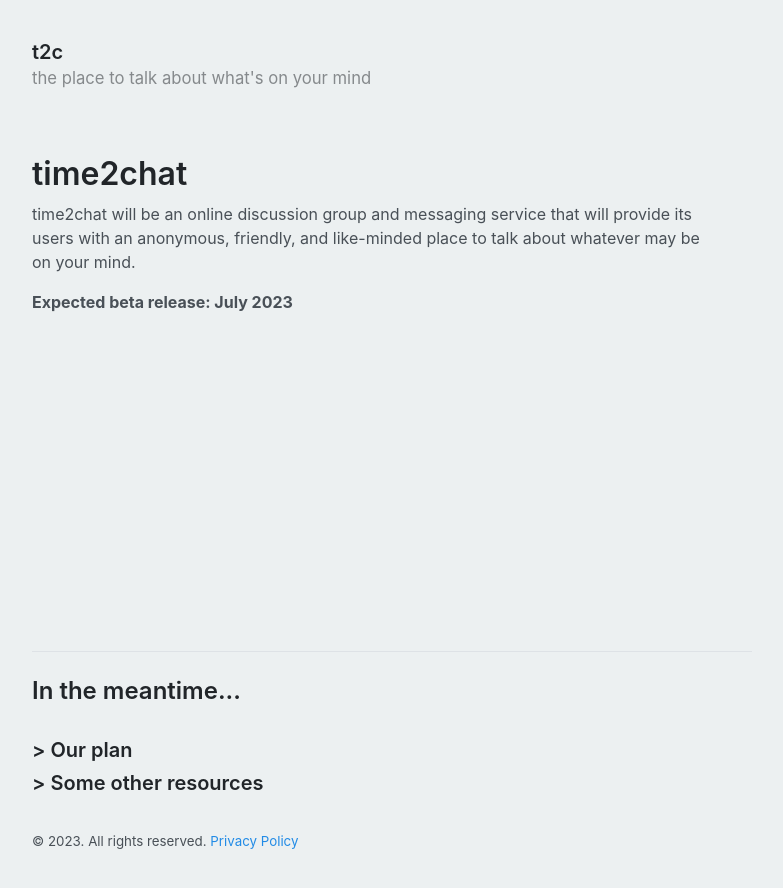
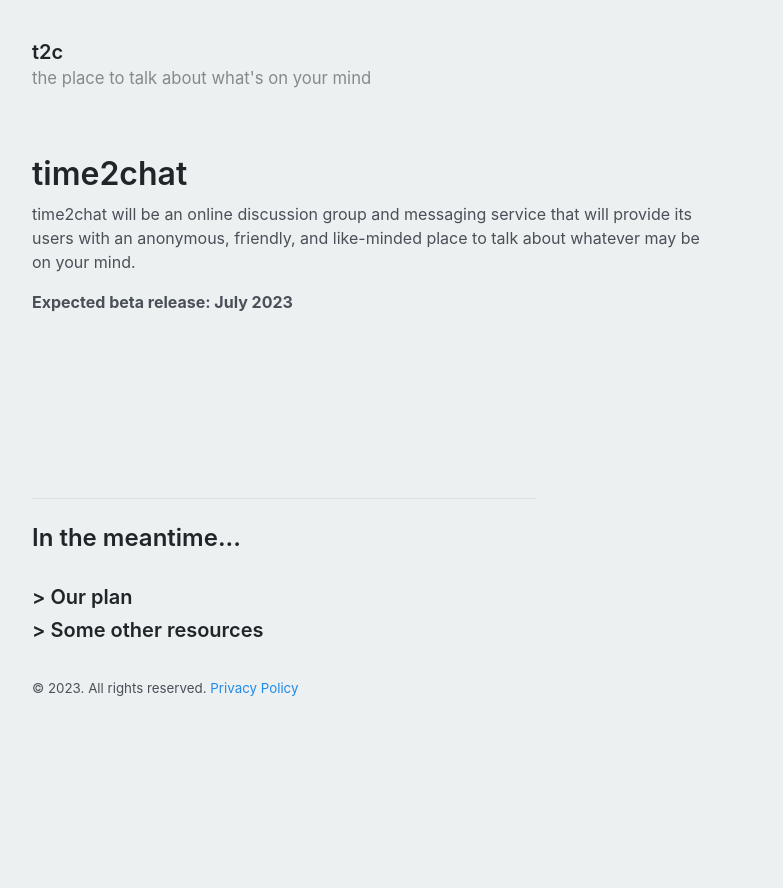
Before and after one commit to KRoperUK/time2chat, a Jekyll site: the page built from index.html, in a window 1280 px wide. Shown: the top 888 px of the page, without its empty margins (272-1055 px from the left). Built offline with Jekyll 4.4.1, drawn with Linux system fonts in a browser that asks for light colours; the list of posts is cut into pages by our own code.

Commit message:
Footer. Still needs work though

```diff
--- a/_layouts/default.html
+++ b/_layouts/default.html
@@ -6,6 +6,7 @@
   <body>
 
     <div class="container content">
+      <div class="content-wrap">
         <header class="masthead">
           <h3 class="masthead-title">
             <a href="{{ site.baseurl }}/" title="Home">{{ site.title }}</a>
@@ -16,7 +17,7 @@
         <main>
           {{ content }}
         </main>
-
+      </div>
       {% include footer.html %}
     </div>
 
--- a/_sass/_base.scss
+++ b/_sass/_base.scss
@@ -15,6 +15,7 @@ body {
   background-color: var(--body-bg);
   -webkit-text-size-adjust: 100%;
       -ms-text-size-adjust: 100%;
+  flex-flow: column;
 }
 
 // No `:visited` state is required by default (browsers will use `a`)
--- a/_sass/_layout.scss
+++ b/_sass/_layout.scss
@@ -10,11 +10,16 @@
   margin-right: auto;
 }
 
+.content-wrap {
+  padding-bottom: 2.5rem;    /* Footer height */
+}
+
 footer {
   bottom: 0;
-  width: 100%;
+  width: 75%;
+  height: 2.5rem;
   max-width: 45rem;
-  position: absolute;
+  position: relative;
   margin-top: var(--spacer-3);
   margin-bottom: var(--spacer-3);
 }
```
Lines whose indentation alone changed are shown as unchanged.
